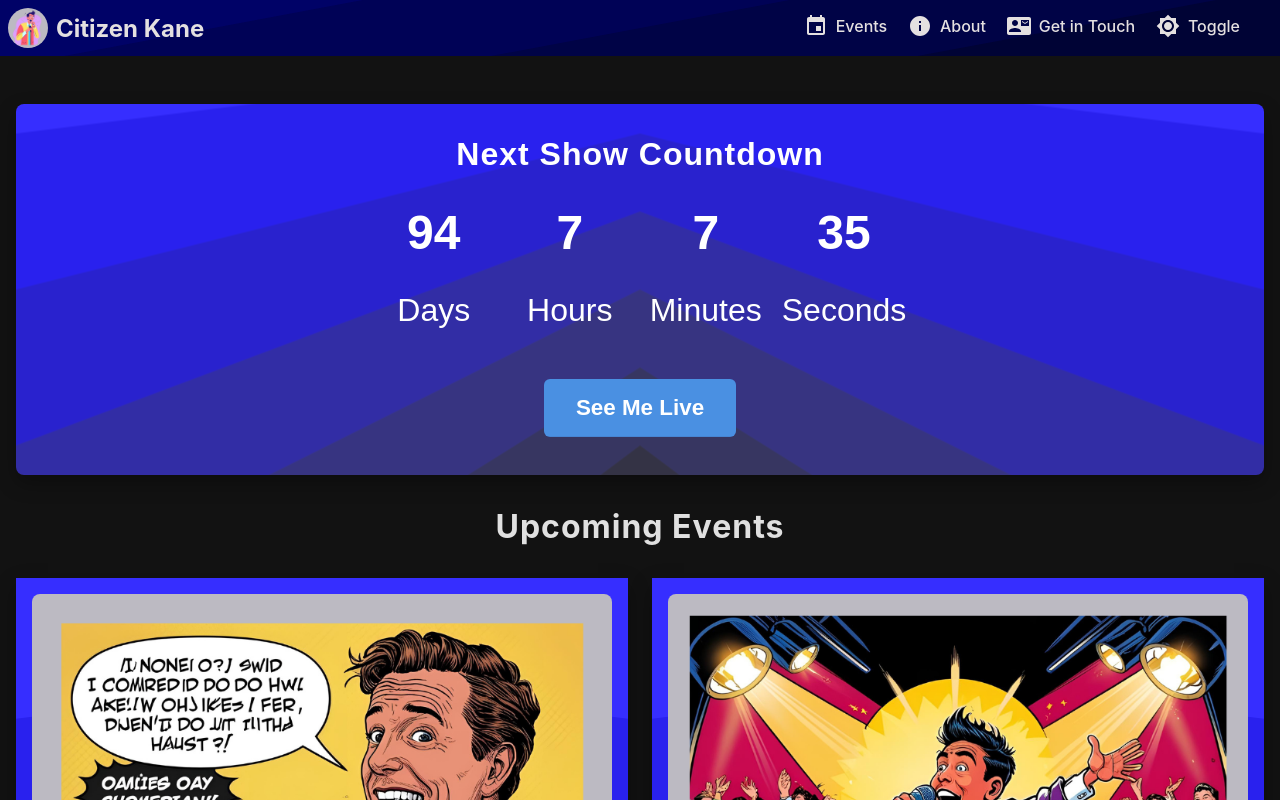
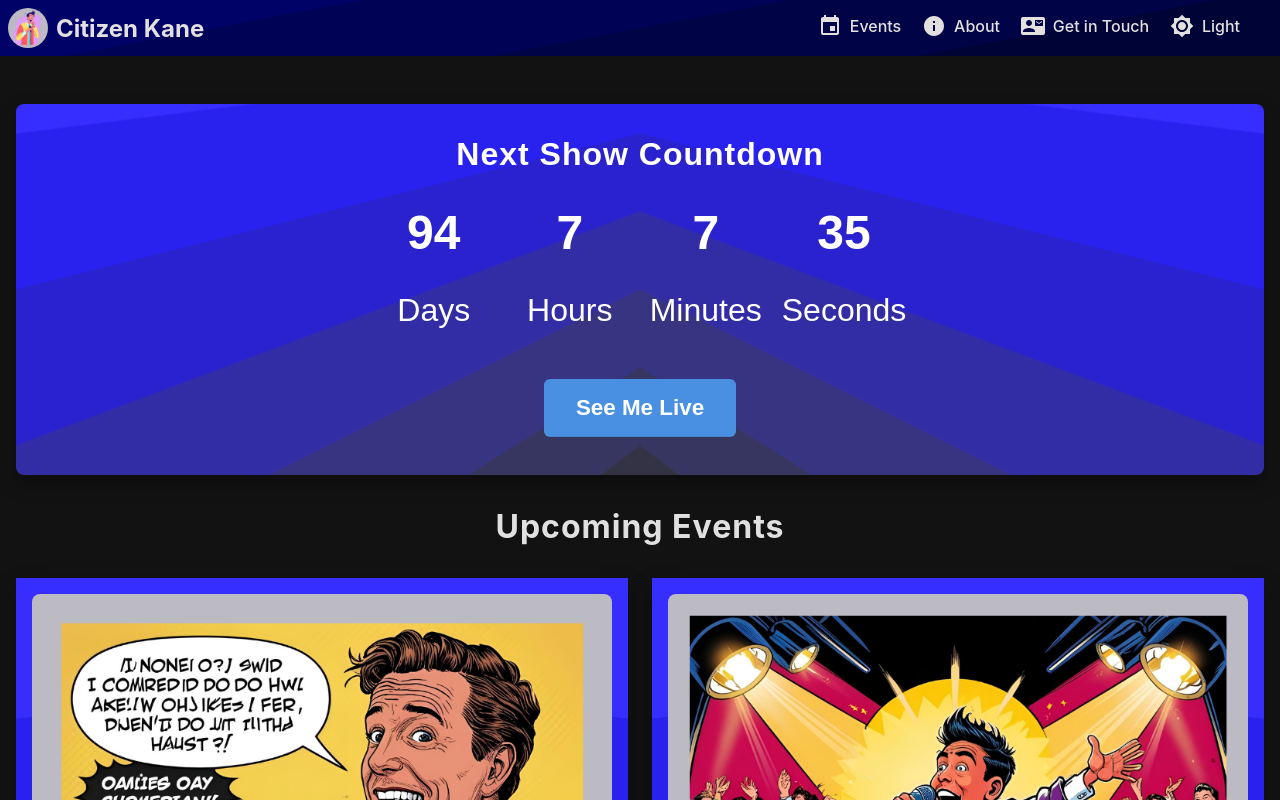
Before and after one commit to WuTangLan1/Sample-Comedy-Profile-3, a React (Create React App) app: page / in a window 1280 px wide. Shown: the top 800 px of the page. Built offline with nearby package versions, Linux system fonts and the light colour scheme.

Commit message:
Update Header.tsx

```diff
--- a/src/components/Header.tsx
+++ b/src/components/Header.tsx
@@ -49,7 +49,7 @@ const Header: React.FC = () => {
           <li className="nav-link" onClick={toggleDarkMode}>
             <a href="#toggle">
               <span className="nav-icon">{darkMode ? <Brightness7Icon /> : <Brightness4Icon />}</span>
-              <span className="nav-text">Toggle</span>
+              <span className="nav-text">{darkMode ? 'Light' : 'Dark'}</span>
             </a>
           </li>
         </ul>
```
